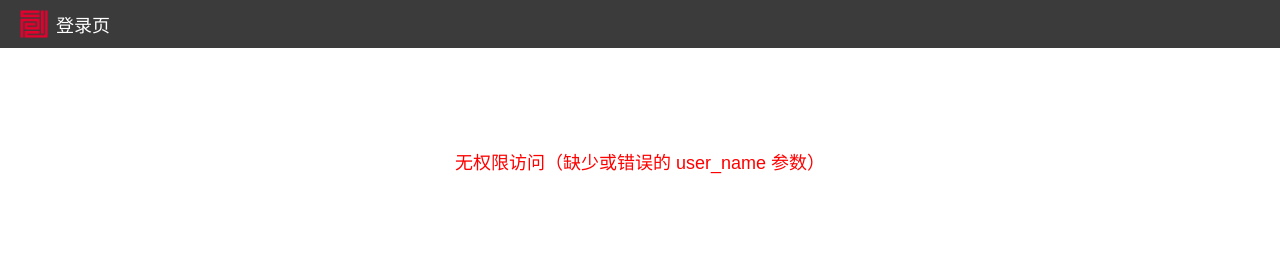
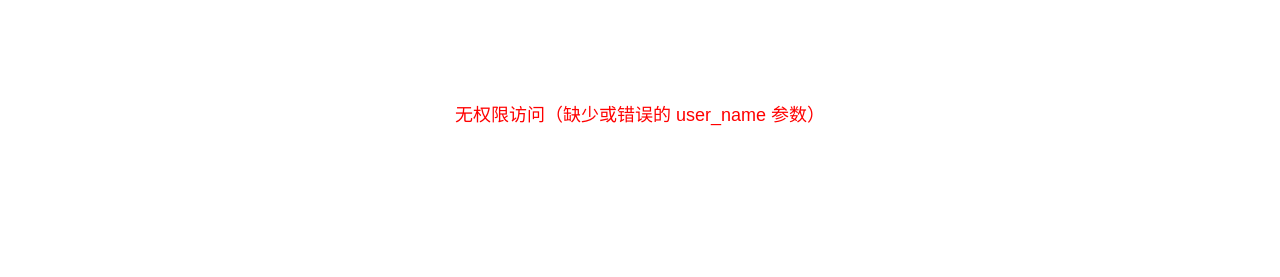
Before and after one commit to chatfish28/certificate-demo, a plain HTML site: page index.html in a window 1280 px wide. Drawn offline with Linux system fonts and the light colour scheme.

Commit message:
Update index.html

```diff
--- a/index.html
+++ b/index.html
@@ -5,7 +5,7 @@
 <title>登录页</title>
 <meta name="viewport" content="width=device-width, initial-scale=1">
 
-<!-- favicon -->
+<!-- favicon 图标 -->
 <link rel="icon" type="image/png" href="favicon.png">
 
 <style>
@@ -21,27 +21,6 @@
         color: #000;
     }
 
-    /* 左上角导航条 */
-    .topbar {
-        width: 100%;
-        background: #3b3b3b;
-        color: #fff;
-        padding: 10px 20px;
-        display: flex;
-        align-items: center;
-        gap: 8px;
-    }
-
-    .topbar img {
-        height: 28px; /* favicon 图标高度 */
-    }
-
-    .topbar span {
-        font-size: 18px;
-        color: #ffffff;
-    }
-
-    /* 页面主体 */
     .container {
         max-width: 900px;
         margin: 32px auto;
@@ -65,10 +44,10 @@
         line-height: 1.4;
     }
 
-    .title-bold { font-weight: 600; }
-    .title-normal { font-weight: normal; }
+    .title-bold { font-weight: 600; }   /* “天津市专业技术人员继续教育网” 加粗 */
+    .title-normal { font-weight: normal; } /* “（证书查询）” 不加粗 */
 
-    /* 两列布局 */
+    /* 两列布局，左字段固定宽度 */
     .line {
         display: flex;
         font-size: 16px;
@@ -88,23 +67,17 @@
 
     .value-red {
         color: #d70000;
-        font-weight: normal;
+        font-weight: normal; /* 不加粗 */
     }
 </style>
 </head>
 
 <body>
 
-<!-- 顶部导航 -->
-<div class="topbar">
-    <img src="favicon.png" alt="logo">
-    <span>登录页</span>
-</div>
-
-<!-- 错误提示 -->
+<!-- 错误提示（参数不对时显示） -->
 <div class="error" id="errBox">无权限访问（缺少或错误的 user_name 参数）</div>
 
-<!-- 主体内容 -->
+<!-- 主体内容（参数正确才显示） -->
 <div class="container" id="mainBox">
 
     <div class="title">
@@ -122,11 +95,10 @@
 
 </div>
 
-<!-- 参数校验脚本 -->
+<!-- 参数校验脚本：必须 user_name=Sunming 才显示页面 -->
 <script>
     const params = new URLSearchParams(window.location.search);
     const userName = params.get("user_name");
-
     const allowedUser = "Sunming";
 
     if (userName === allowedUser) {
```
